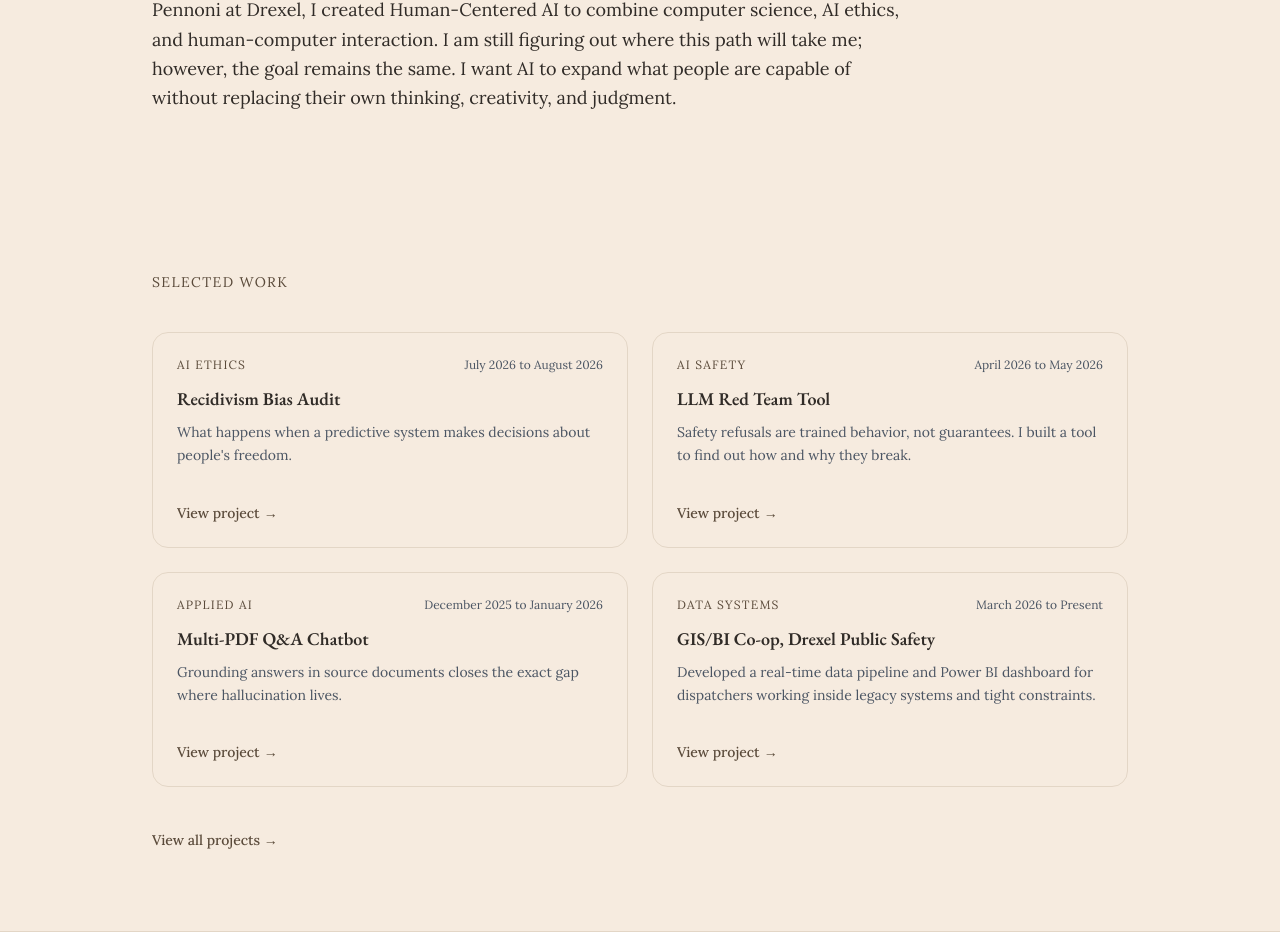
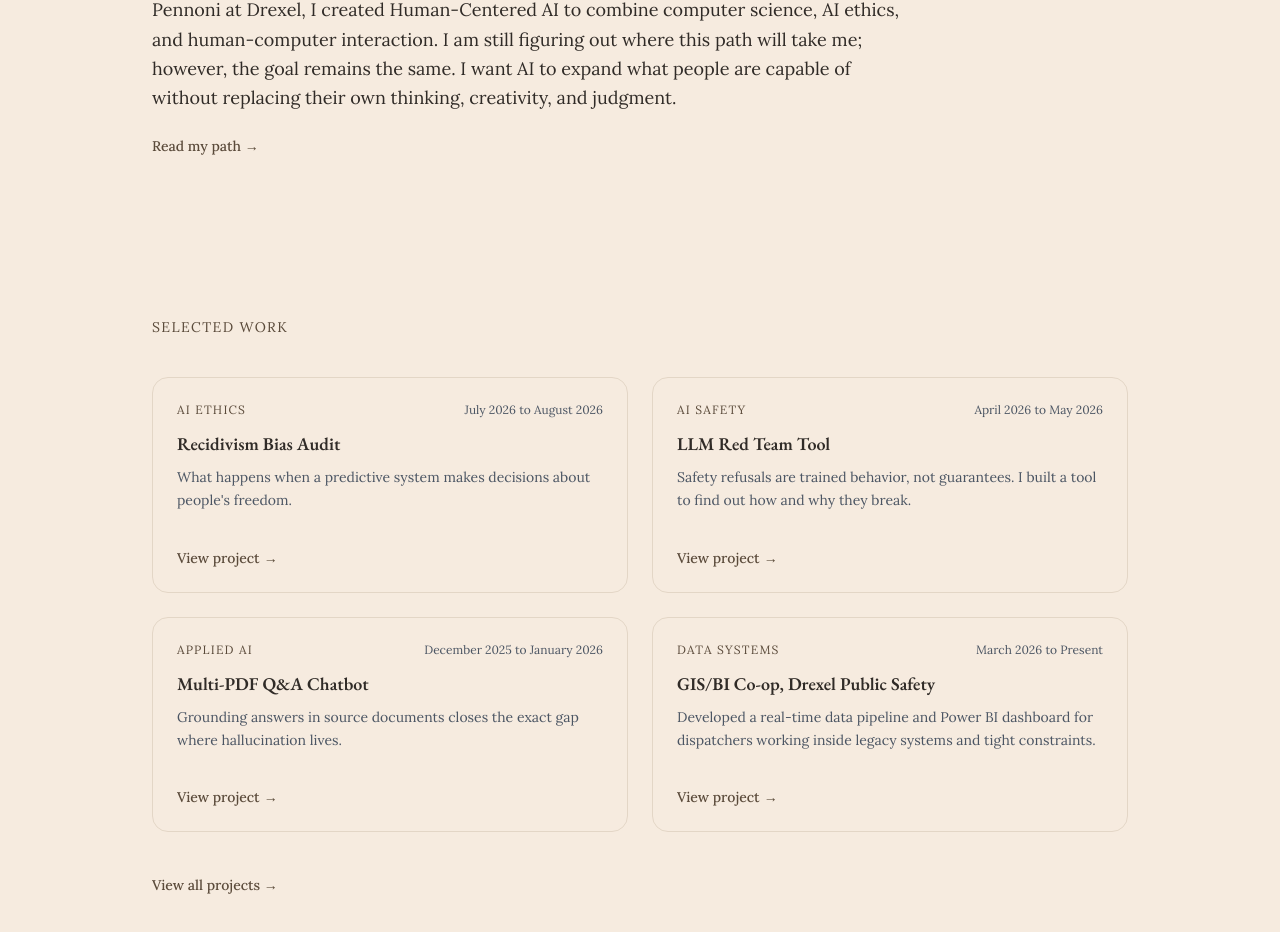
Before and after one commit to ryanmonemian/portfolio, a Next.js app: page / in a window 1280 px wide. Shown: the part 994-1926 px from the top of the page. Built offline with nearby package versions, Linux system fonts and the light colour scheme.

Commit message:
minor changes again

```diff
--- a/src/app/page.tsx
+++ b/src/app/page.tsx
@@ -72,6 +72,13 @@ export default function Home() {
               capable of without replacing their own thinking, creativity, and judgment.
             </p>
           </div>
+
+          <Link
+            href="/about"
+            className="mt-6 inline-flex text-sm font-medium text-accent hover:underline"
+          >
+            Read my path →
+          </Link>
         </Reveal>
       </Section>
 
```
